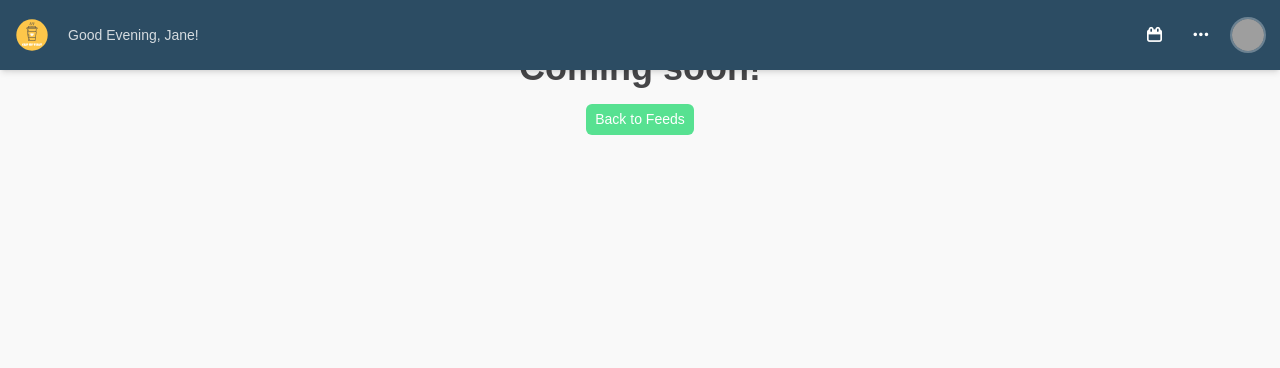
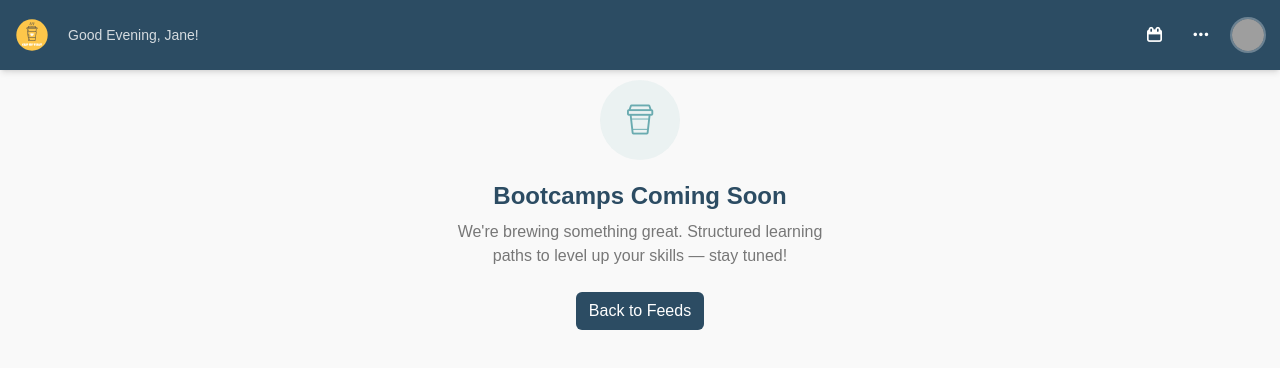
Before and after one commit to edriso/cupofthat, a Vue app: page /bootcamps in a window 1280 px wide. Shown: the top 368 px of the page. Built offline with nearby package versions, Linux system fonts and the light colour scheme; grey boxes are pictures that could not be loaded.

Commit message:
Revamp Bootcamps coming soon page with icon and description
Replace bare heading with an icon circle, descriptive subtitle,
and styled CTA button matching the app's visual language.

```diff
--- a/src/views/Bootcamps.vue
+++ b/src/views/Bootcamps.vue
@@ -34,9 +34,15 @@ const filteredBootcamps = computed(() =>
           </li>
         </ul>
       </div>
-      <div v-else class="text-center mt-8">
-        <h2 class="text-4xl font-bold mb-4">Coming soon!</h2>
-        <router-link :to="{ name: 'feeds' }" class="btn btn-sm btn-success">Back to Feeds</router-link>
+      <div v-else class="text-center py-16">
+        <div class="w-20 h-20 rounded-full bg-cyan/10 flex items-center justify-center mx-auto mb-5">
+          <i class="icon icon-cup text-cyan text-3xl"></i>
+        </div>
+        <h2 class="text-2xl font-bold text-nav mb-2">Bootcamps Coming Soon</h2>
+        <p class="text-darkgray max-w-sm mx-auto mb-6">
+          We're brewing something great. Structured learning paths to level up your skills — stay tuned!
+        </p>
+        <router-link :to="{ name: 'feeds' }" class="btn btn-cta">Back to Feeds</router-link>
       </div>
     </div>
   </main>
```
